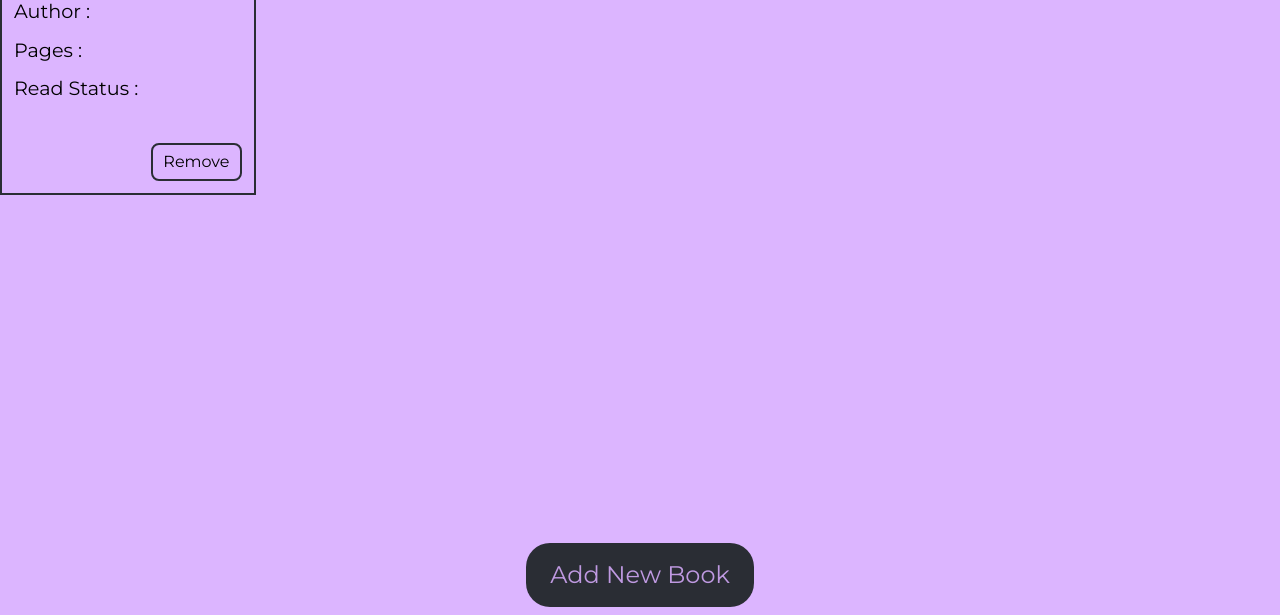
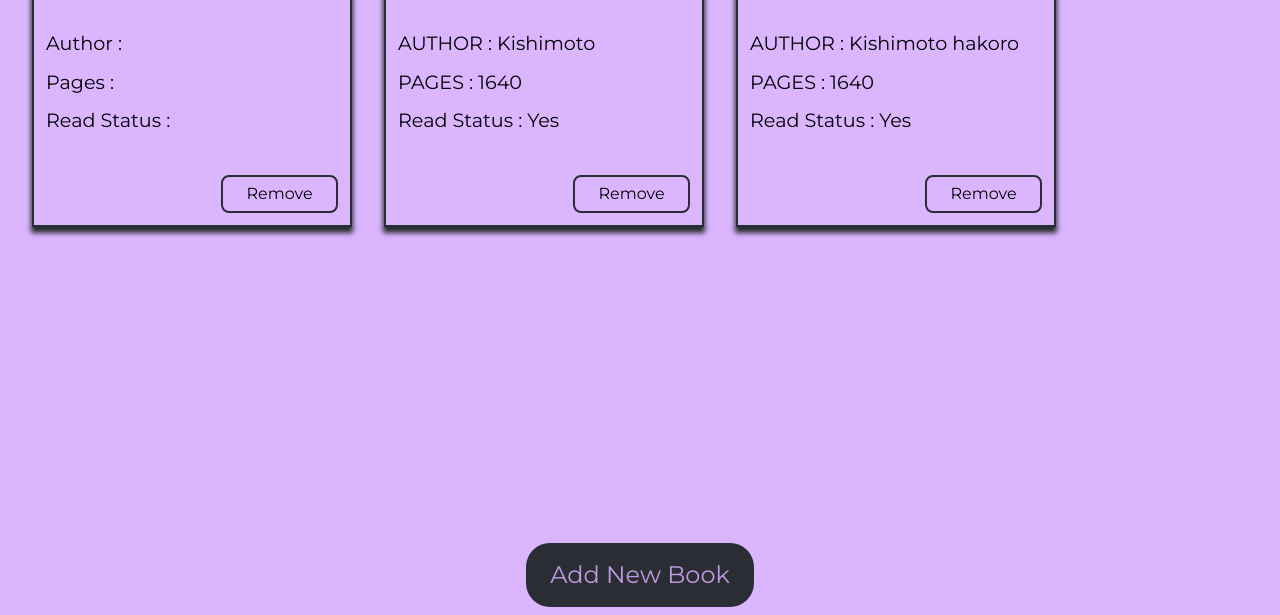
Before and after one commit to J-Herika/Library, a plain HTML site: page index.html in a window 1280 px wide. Shown: the part 185-800 px from the top of the page. Drawn offline with Linux system fonts and the light colour scheme; a web font is replaced by a local one.

Commit message:
finished the basic mechanic

```diff
--- a/scrip.js
+++ b/scrip.js
@@ -0,0 +1,56 @@
+const myLibrary = [];
+
+// i want to make a book constoctor with title author
+//and nubmer of pages and read status
+function Book(title, author, pages, readStatus) {
+  this.title = title;
+  this.author = author;
+  this.pages = pages;
+  this.readStatus = readStatus;
+}
+
+let book1 = new Book("Naruto", "Kishimoto", 1640, true);
+let book2 = new Book("sasuke", "Kishimoto hakoro", 1640, true);
+
+console.log(book1.info);
+// then with this constructor i want to add my own input to it and then
+// add it to the library
+
+myLibrary.push(book1);
+myLibrary.push(book2);
+
+// then i want to display all the books that are in the library
+
+function displayBooks(books) {
+  books.forEach((book) => {
+    const main = document.querySelector("#main-section");
+    const bookDiv = document.createElement("div");
+    const title = document.createElement("p");
+    const detailsDiv = document.createElement("div");
+    const author = document.createElement("p");
+    const pages = document.createElement("p");
+    const read = document.createElement("p");
+    const deleteBtn = document.createElement("button");
+
+    title.classList.toggle("title");
+    bookDiv.classList.toggle("book");
+    detailsDiv.classList.toggle("book-details");
+    author.classList.toggle("author");
+    pages.classList.toggle("pages");
+    read.classList.toggle("read-status");
+    deleteBtn.classList.toggle("delete-btn");
+
+    let values = Object.values(book);
+    title.textContent = values[0];
+    author.textContent = `AUTHOR : ${values[1]}`;
+    pages.textContent = `PAGES : ${values[2]}`;
+    read.textContent = `Read Status : ${values[3] == true ? "Yes" : "No"}`;
+    deleteBtn.textContent = "Remove";
+
+    detailsDiv.append(author, pages, read);
+    bookDiv.append(title, detailsDiv, deleteBtn);
+    main.appendChild(bookDiv);
+  });
+}
+
+displayBooks(myLibrary);
--- a/style.css
+++ b/style.css
@@ -104,7 +104,9 @@ button {
 /* Main */
 #main-section {
   display: grid;
-  grid-template-columns: repeat(auto-fit, minmax(15.6rem, 16rem));
+  grid-template-columns: repeat(auto-fit, minmax(15.6rem, 20rem));
+  padding: 2rem;
+  gap: 2rem;
 }
 .book {
   border: 2px solid var(--sub-color);
@@ -113,6 +115,10 @@ button {
 
   display: grid;
   gap: 2rem;
+  box-shadow: 0px 5px 5px 1px var(--sub-color);
+}
+.book:hover {
+  box-shadow: 0px 5px 20px 5px var(--sub-color);
 }
 .title {
   font-weight: 900;
```
